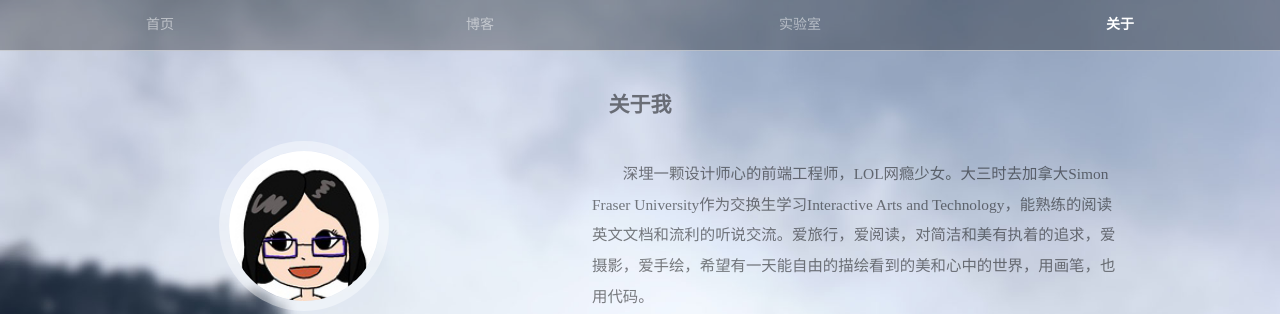
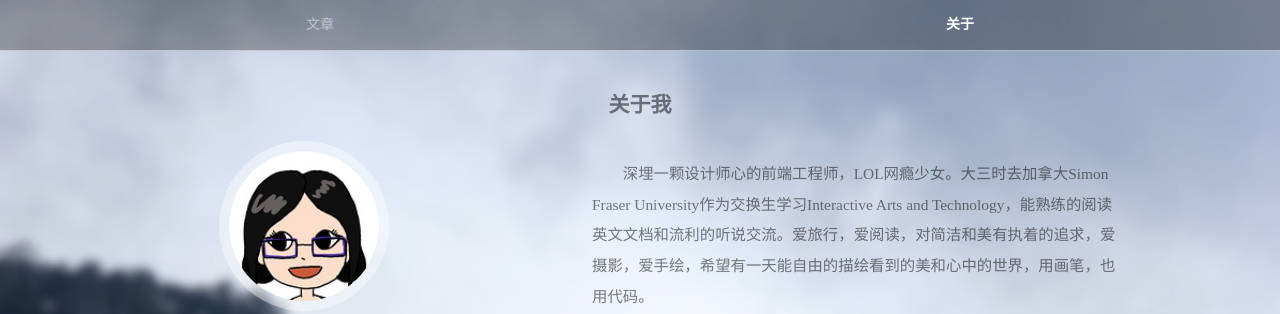
Before and after one commit to sparkmorry/sparkmorry, a Django app: page /about/ in a window 1280 px wide. Shown: the top 314 px of the page. Run offline with Django 3.2, Linux system fonts and the light colour scheme; parts of the project's set-up code (start-up, migrations or seed data) failed here and were passed over.

Commit message:
加入文章tab

```diff
--- a/sparkmorry/urls.py
+++ b/sparkmorry/urls.py
@@ -10,6 +10,7 @@ urlpatterns = patterns('',
     # Examples:
     url(r'^$', 'sparkmorry.views.home',),
     url(r'^about/$', 'sparkmorry.views.about',),
+    url(r'^blog/$', 'sparkmorry.views.blog',),
 
     url(r'^admin/', include(admin.site.urls)),
 )
--- a/sparkmorry/views.py
+++ b/sparkmorry/views.py
@@ -1,11 +1,19 @@
+# coding=utf-8
 from django.shortcuts import render_to_response
 from django.http import HttpResponse
+from django.http import HttpResponseRedirect
 
 def home(request):
 	js='home'
-	return render_to_response('demo.html', {'page': js})
+	# return render_to_response('demo.html', {'page': js})
+	return HttpResponseRedirect("/about/")
 
 
 def about(request):
 	js='about'
 	return render_to_response('about.html', {'page': js})
+
+
+def blog(request):
+	js='blog'
+	return render_to_response('blog.html', {'page': js})
--- a/static/css/style.css
+++ b/static/css/style.css
@@ -27,7 +27,8 @@ ul{
 }
 .nav li{
 	float: left;
-	width: 25%;
+	/*width: 25%;*/
+	width: 50%;
 	box-sizing:border-box;
 	text-align: center;
 	opacity: 0.5;
@@ -45,3 +46,6 @@ ul{
 .fr{
 	float: right;
 }
+.nav a{
+	color: white;
+}
--- a/templates/about.html
+++ b/templates/about.html
@@ -5,10 +5,8 @@
 {% block content %}
 <link rel="stylesheet" type="text/css" href="/static/css/icon.css">
 <ul class="nav cf">
-	<li>首页</li>
-	<li>博客</li>
-	<li>实验室</li>
-	<li class="current">关于</li>
+	<a href="/blog/"><li>文章</li></a>
+	<a href="/about/"><li class="current">关于</li></a>
 </ul>
 <div class="main-content">
 
```
Also changed, not shown: templates/blog.html (added, +15 -0 lines), 2 other files.
